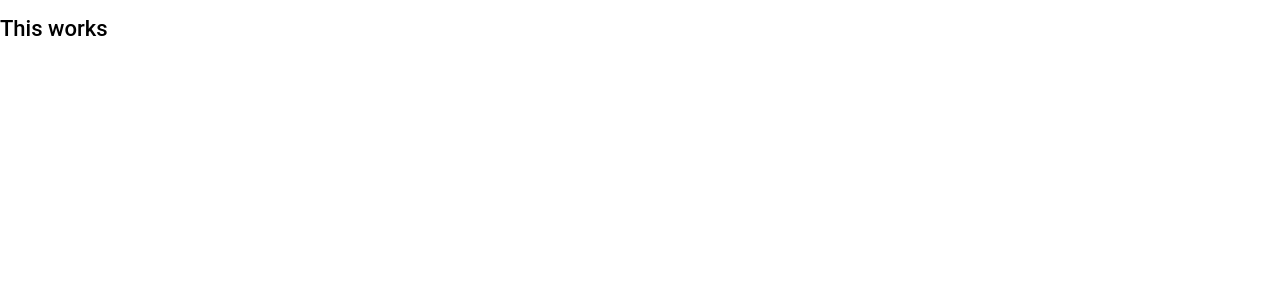
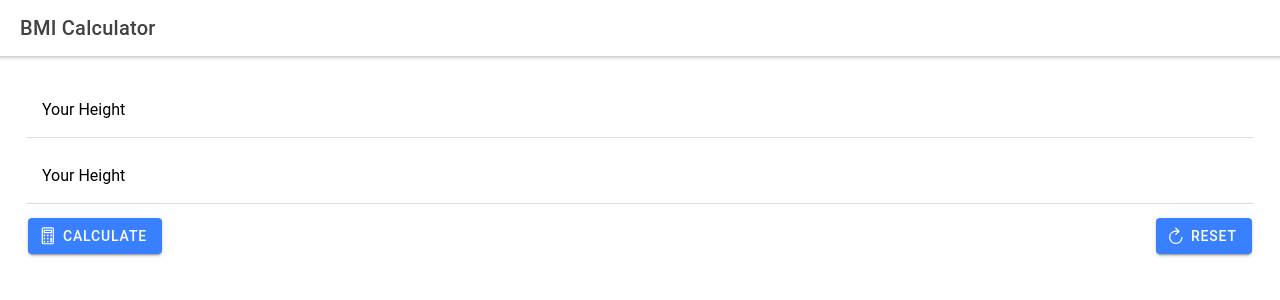
Before and after one commit to vladilins/ionic-react, a React (Create React App) app: page / in a window 1280 px wide. Shown: the top 300 px of the page. Built offline with nearby package versions, Linux system fonts and the light colour scheme.

Commit message:
bmi page

```diff
--- a/src/App.tsx
+++ b/src/App.tsx
@@ -1,6 +1,21 @@
 import React from "react";
-import { IonApp } from "@ionic/react";
+import {
+  IonApp,
+  IonHeader,
+  IonContent,
+  IonToolbar,
+  IonTitle,
+  IonGrid,
+  IonRow,
+  IonCol,
+  IonItem,
+  IonLabel,
+  IonInput,
+  IonButton,
+  IonIcon,
+} from "@ionic/react";
 
+import { calculatorOutline, refreshOutline } from "ionicons/icons";
 /* Core CSS required for Ionic components to work properly */
 import "@ionic/react/css/core.css";
 
@@ -22,7 +37,45 @@
 
 const App: React.FC = () => (
   <IonApp>
-    <h3>This works</h3>
+    <IonHeader>
+      <IonToolbar>
+        <IonTitle>BMI Calculator</IonTitle>
+      </IonToolbar>
+    </IonHeader>
+    <IonContent className="ion-padding">
+      <IonGrid>
+        <IonRow>
+          <IonCol>
+            <IonItem>
+              <IonLabel position="floating">Your Height</IonLabel>
+              <IonInput></IonInput>
+            </IonItem>
+          </IonCol>
+        </IonRow>
+        <IonRow>
+          <IonCol>
+            <IonItem>
+              <IonLabel position="floating">Your Height</IonLabel>
+              <IonInput></IonInput>
+            </IonItem>
+          </IonCol>
+        </IonRow>
+        <IonRow>
+          <IonCol className="ion-text-left">
+            <IonButton>
+              <IonIcon icon={calculatorOutline} slot="start"></IonIcon>
+              Calculate
+            </IonButton>
+          </IonCol>
+          <IonCol className="ion-text-right">
+            <IonButton>
+              <IonIcon icon={refreshOutline} slot="start"></IonIcon>
+              Reset
+            </IonButton>
+          </IonCol>
+        </IonRow>
+      </IonGrid>
+    </IonContent>
   </IonApp>
 );
 
```
